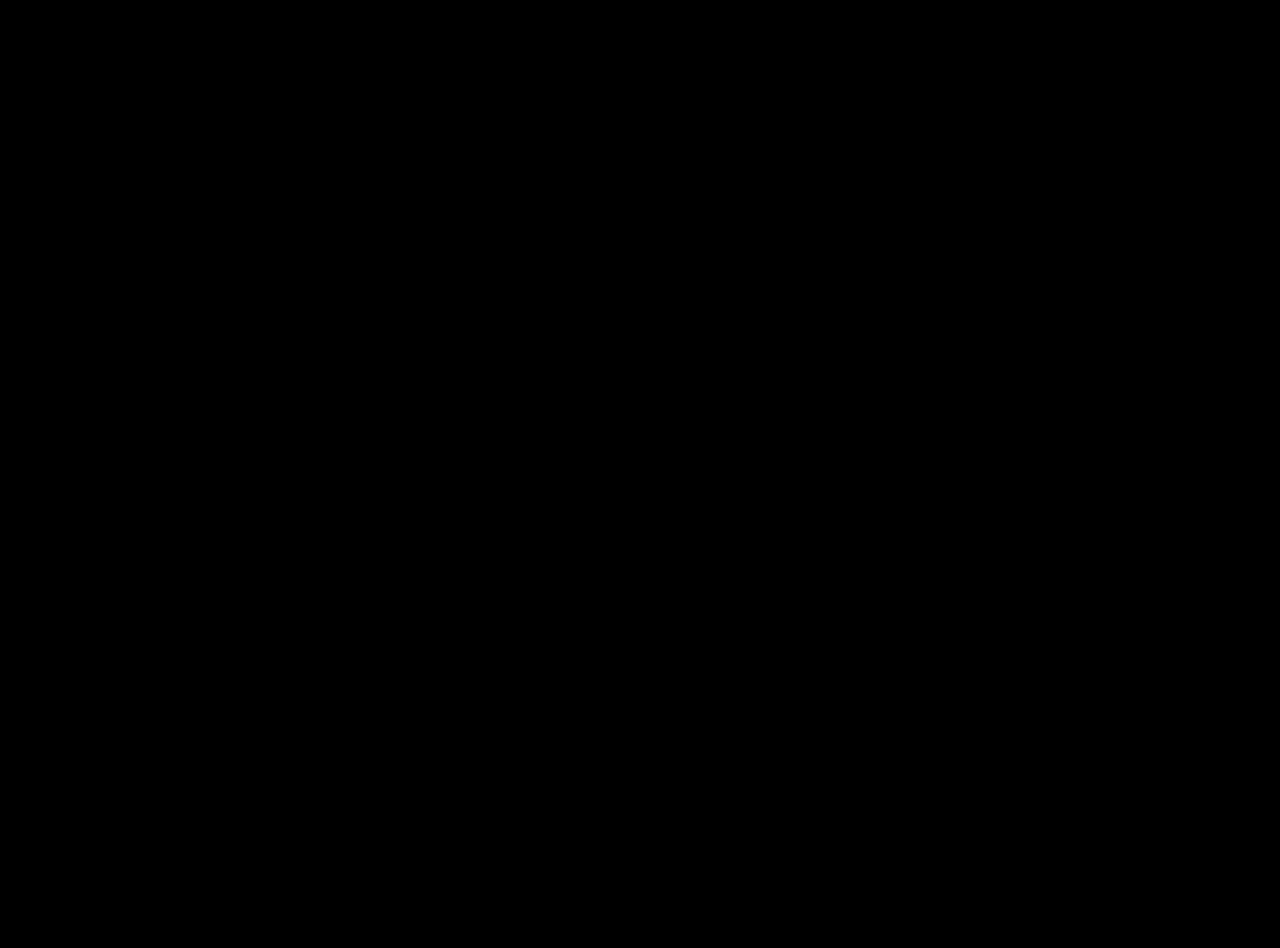
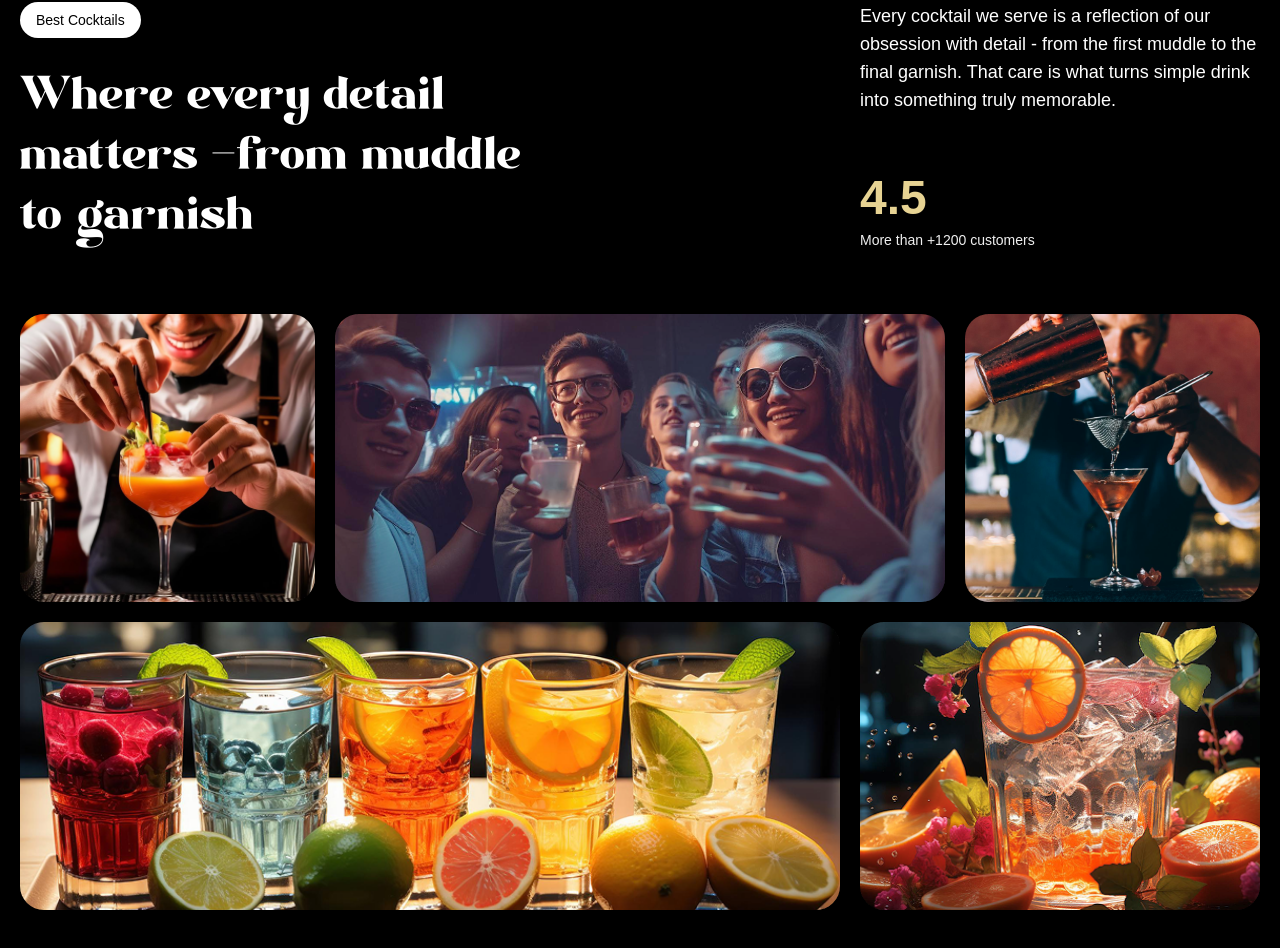
Before and after one commit to Jeee-em/gsap_cocktails, a React (Vite) app: page / in a window 1280 px wide. Shown: the part 1710-2658 px from the top of the page. Before the commit the page ends 1600 px from the top, so only its background shows below. Built offline with nearby package versions, Linux system fonts and the light colour scheme; a web font is replaced by a local one.

Commit message:
Added about section

```diff
--- a/src/App.jsx
+++ b/src/App.jsx
@@ -4,6 +4,7 @@ import gsap from "gsap";
 import Navbar from './components/Navbar';
 import Hero from './components/Hero';
 import Cocktails from './components/Cocktails';
+import About from './components/About';
 
 gsap.registerPlugin(ScrollTrigger, SplitText);
 
@@ -13,6 +14,7 @@ const App = () => {
             <Navbar />
             <Hero />
             <Cocktails />
+            <About />
         </main>
     )
 }
--- /dev/null
+++ b/src/components/About.jsx
@@ -0,0 +1,94 @@
+import { useGSAP } from '@gsap/react'
+import gsap from 'gsap'
+import { SplitText } from 'gsap/all';
+import React from 'react'
+
+const About = () => {
+    useGSAP(() => {
+        const titleSplit = SplitText.create('#about h2', {
+            type: 'words'
+        })
+
+        const scrollTimeline = gsap.timeline({
+            scrollTrigger: {
+                trigger: '#about',
+                start: 'top center',
+            }
+        })
+
+        scrollTimeline
+            .from(titleSplit.words, {
+                opacity: 0,
+                duration: 1,
+                yPercent: 100,
+                ease: 'expo.out',
+                stagger: 0.02
+            })
+            .from('.top-grid div, .bottom-grid div', {
+                opacity: 0,
+                duration: 1,
+                ease: 'power1.inOut',
+                stagger: 0.04,
+            }, '-=0.5')
+    }, []);
+
+    return (
+        <div id='about'>
+            <div className="mb-16 md:px-0 px-5">
+                <div className="content">
+                    <div className="md:col-span-8">
+                        <p className="badge">Best Cocktails</p>
+                        <h2>Where every detail matters <span className='text-white'>-</span>
+                            from muddle to garnish
+                        </h2>
+                    </div>
+
+                    <div className="sub-content">
+                        <p>Every cocktail we serve is a reflection of our obsession with detail - from the first muddle to the final garnish. That care is what turns simple drink into something truly memorable.</p>
+                        <div className="">
+                            <p className="md:text-3xl text-xl font-bold">
+                                <span>4.5</span>
+                            </p>
+                            <p className="text-sm text-white-100">More than +1200 customers</p>
+                        </div>
+                    </div>
+                </div>
+            </div>
+            <div className="top-grid">
+                <div className="md:col-span-3">
+                    <div className="noisy">
+                        <img src="/images/abt1.png" alt="grid-img-1" />
+                    </div>
+                </div>
+
+                <div className="md:col-span-6">
+                    <div className="noisy">
+                        <img src="/images/abt2.png" alt="grid-img-2" />
+                    </div>
+                </div>
+
+                <div className="md:col-span-3">
+                    <div className="noisy">
+                        <img src="/images/abt5.png" alt="grid-img-5" />
+                    </div>
+                </div>
+            </div>
+
+            <div className="bottom-grid">
+                <div className="md:col-span-8">
+                    <div className="noisy">
+                        <img src="/images/abt3.png" alt="grid-img-3" />
+                    </div>
+                </div>
+
+                <div className="md:col-span-4">
+                    <div className="noisy">
+                        <img src="/images/abt4.png" alt="grid-img-4" />
+                    </div>
+                </div>
+            </div>
+        </div>
+    )
+}
+
+export default About
```
